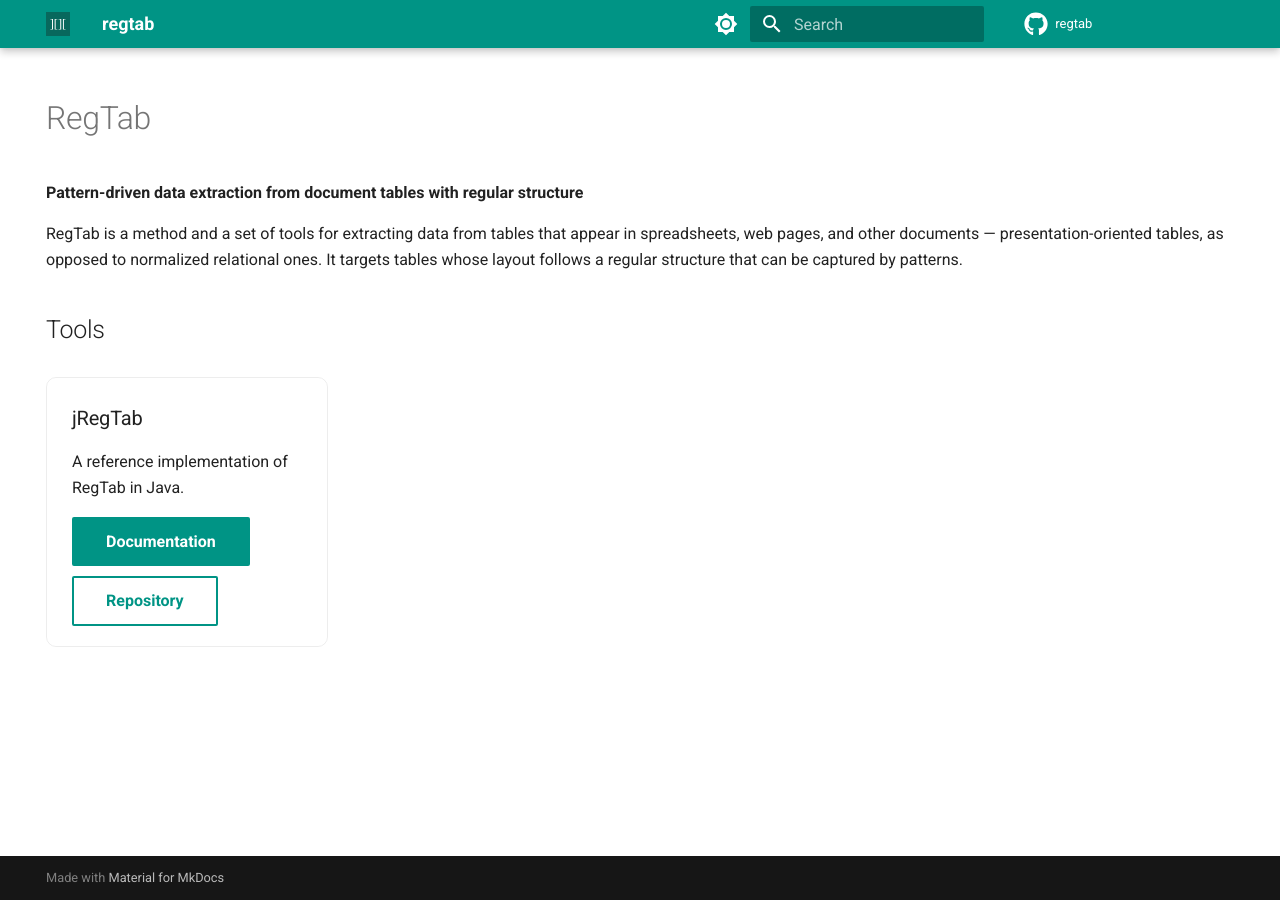
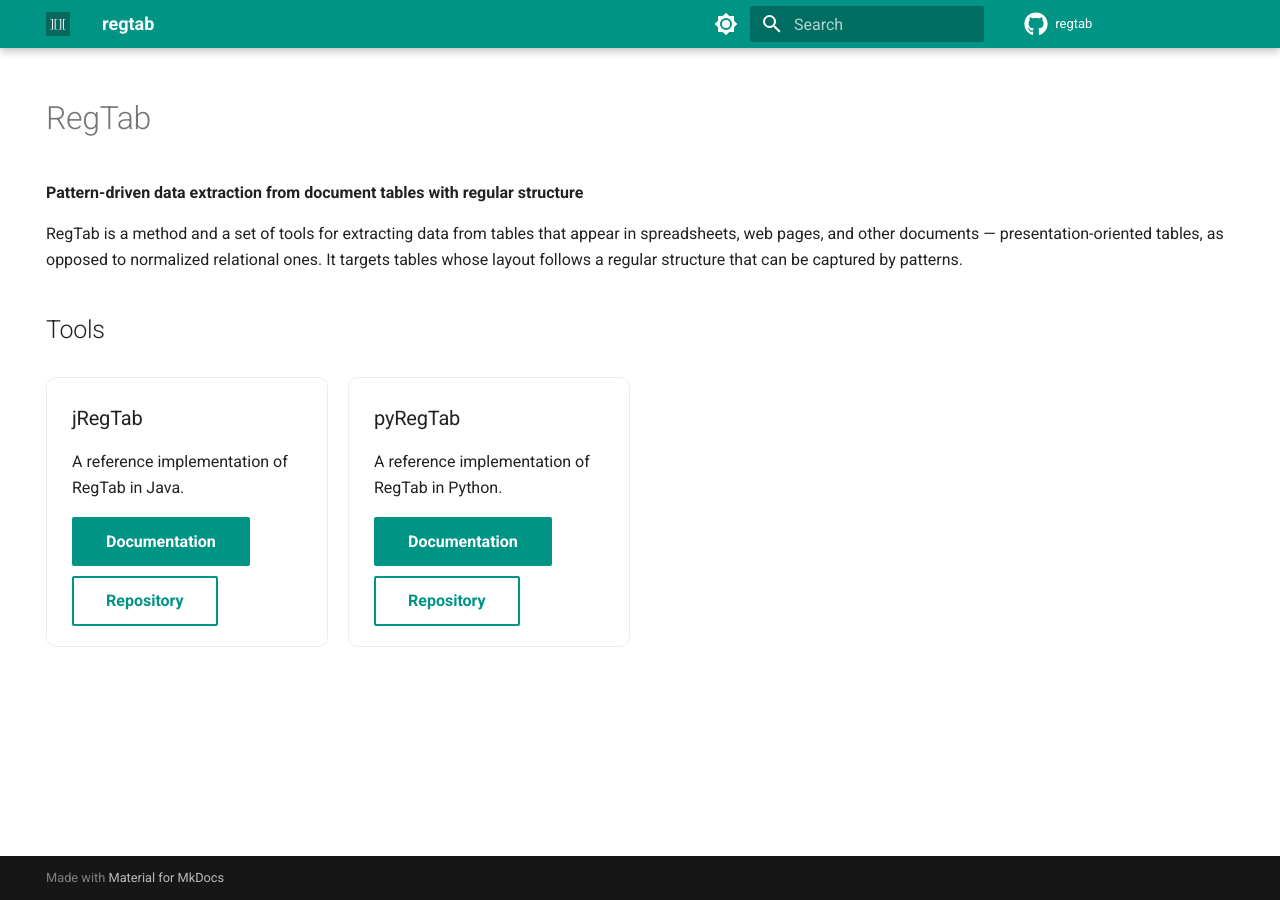
Before and after one commit to regtab/regtab.github.io, an MkDocs documentation site: the page built from docs/index.md, in a window 1280 px wide. Built offline with MkDocs 1.6.1 and Material for MkDocs 9.7.7, drawn with Linux system fonts in a browser that asks for light colours.

Commit message:
Add pyRegTab project card to home page

```diff
--- a/docs/index.md
+++ b/docs/index.md
@@ -27,6 +27,16 @@ A reference implementation of RegTab in Java.
 </div>
 </div>
 
+<div class="project-card" markdown>
+### pyRegTab
+A reference implementation of RegTab in Python.
+
+<div class="card-actions">
+  <a class="md-button md-button--primary" href="https://regtab.github.io/pyregtab/">Documentation</a>
+  <a class="md-button" href="https://github.com/regtab/pyregtab">Repository</a>
+</div>
+</div>
+
 <!--
   Card template for the next tool — copy the block above,
   then change the name, description and links.
```
